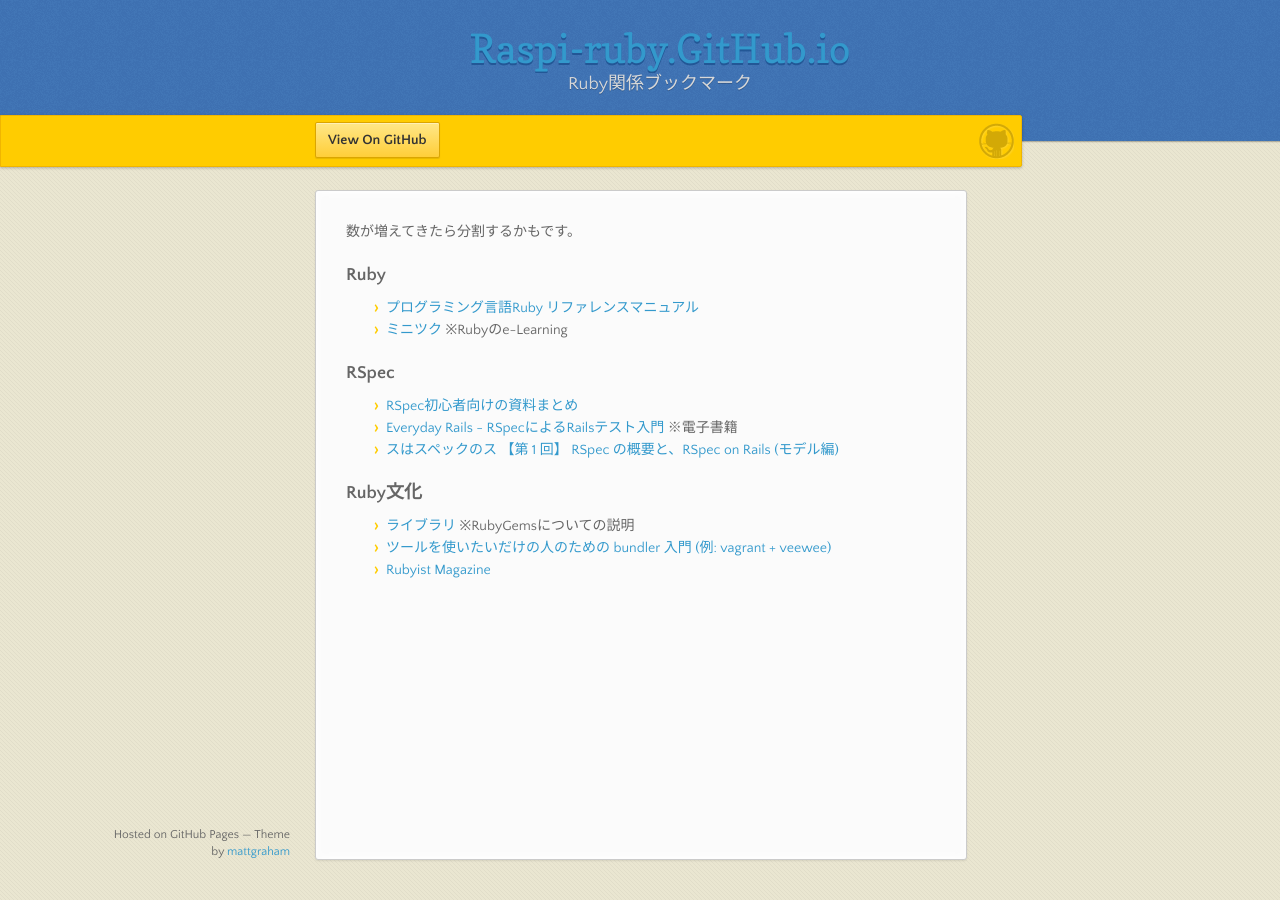
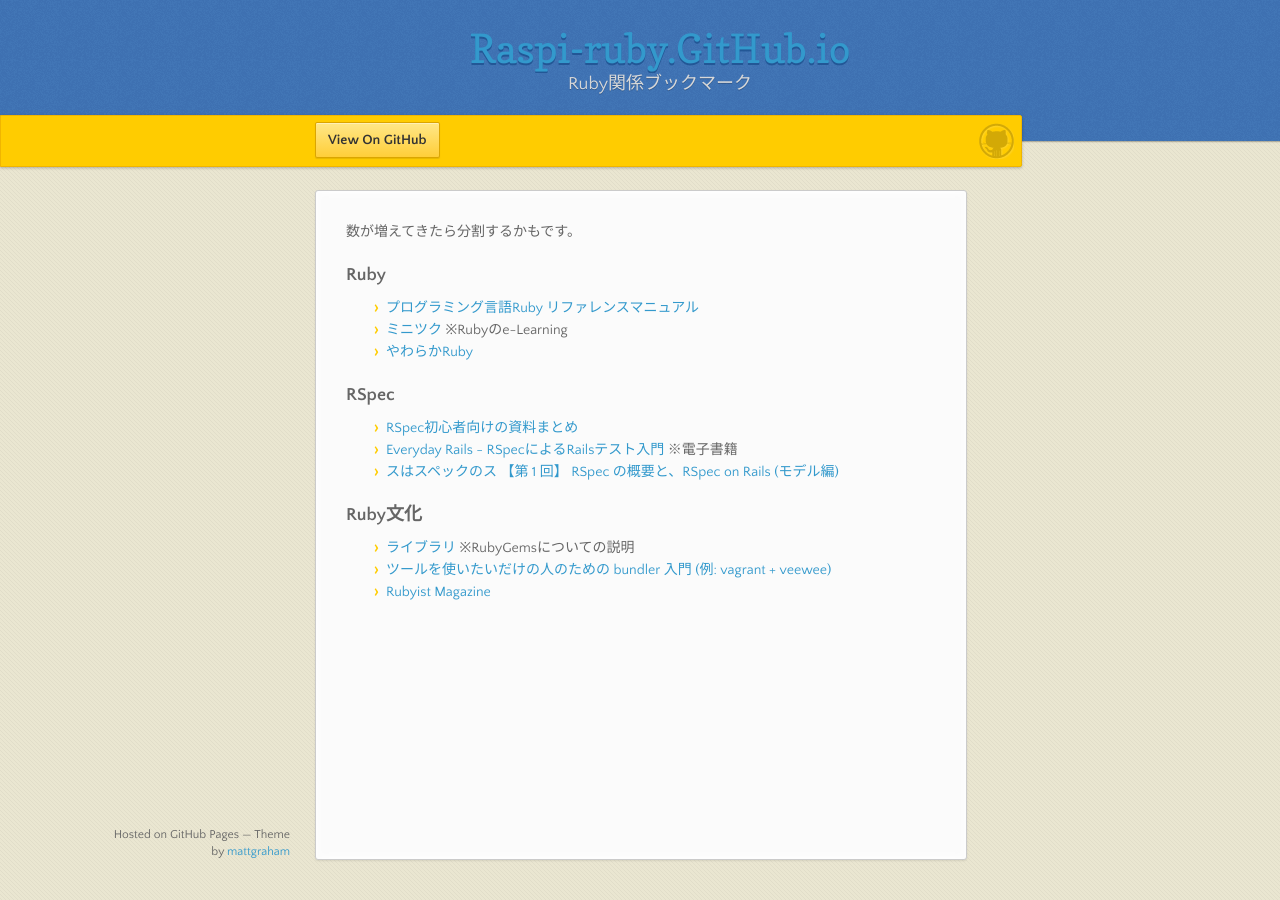
Before and after one commit to raspi-ruby/raspi-ruby.github.io, a Jekyll site: the page built from posts/bookmark-ruby.md, in a window 1280 px wide. Built offline with Jekyll 4.4.1, drawn with Linux system fonts in a browser that asks for light colours; nearby versions of some CDN libraries.

Commit message:
Ruby関係のリンク追加

```diff
--- a/posts/bookmark-ruby.md
+++ b/posts/bookmark-ruby.md
@@ -9,6 +9,7 @@
 
 * [プログラミング言語Ruby リファレンスマニュアル](http://docs.ruby-lang.org/ja/)
 * [ミニツク](http://www.minituku.net/) ※Rubyのe-Learning
+* [やわらかRuby](https://gist.github.com/udzura/7548163)
 
 ### RSpec
 
```
